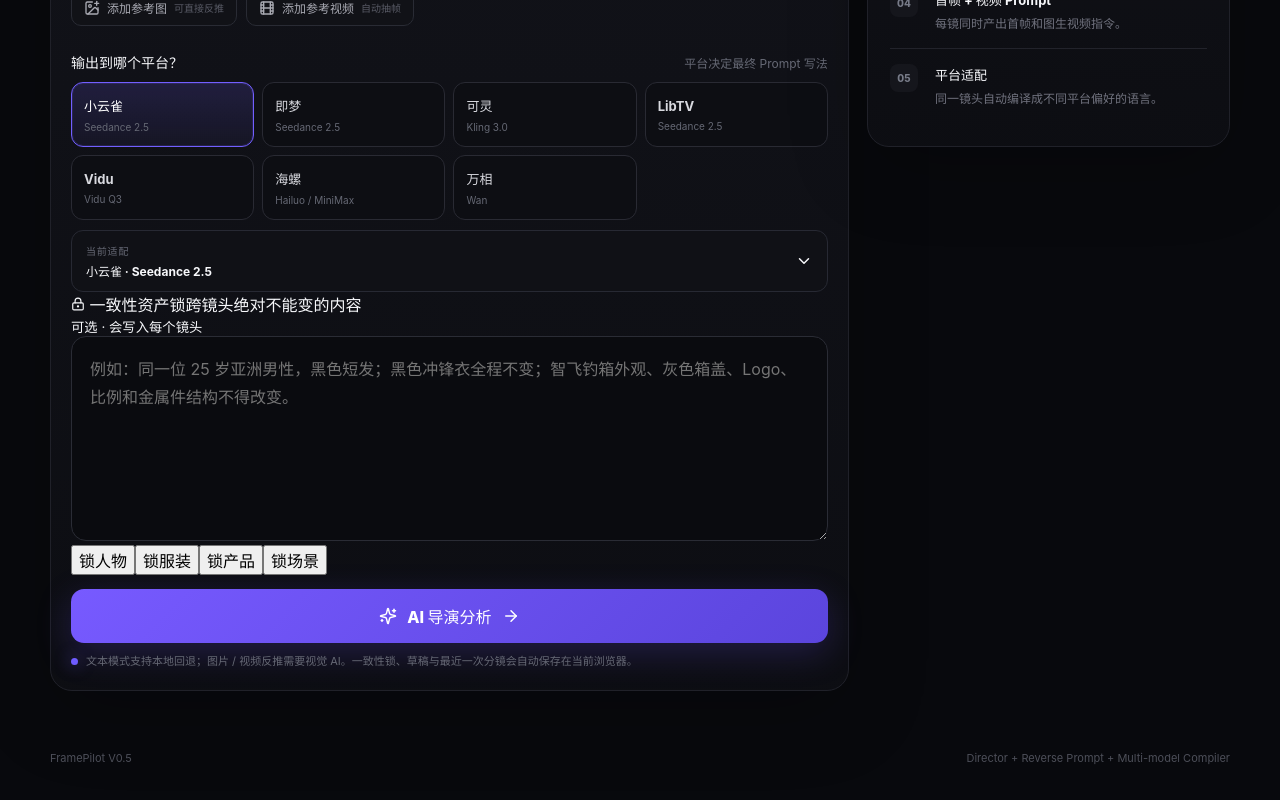
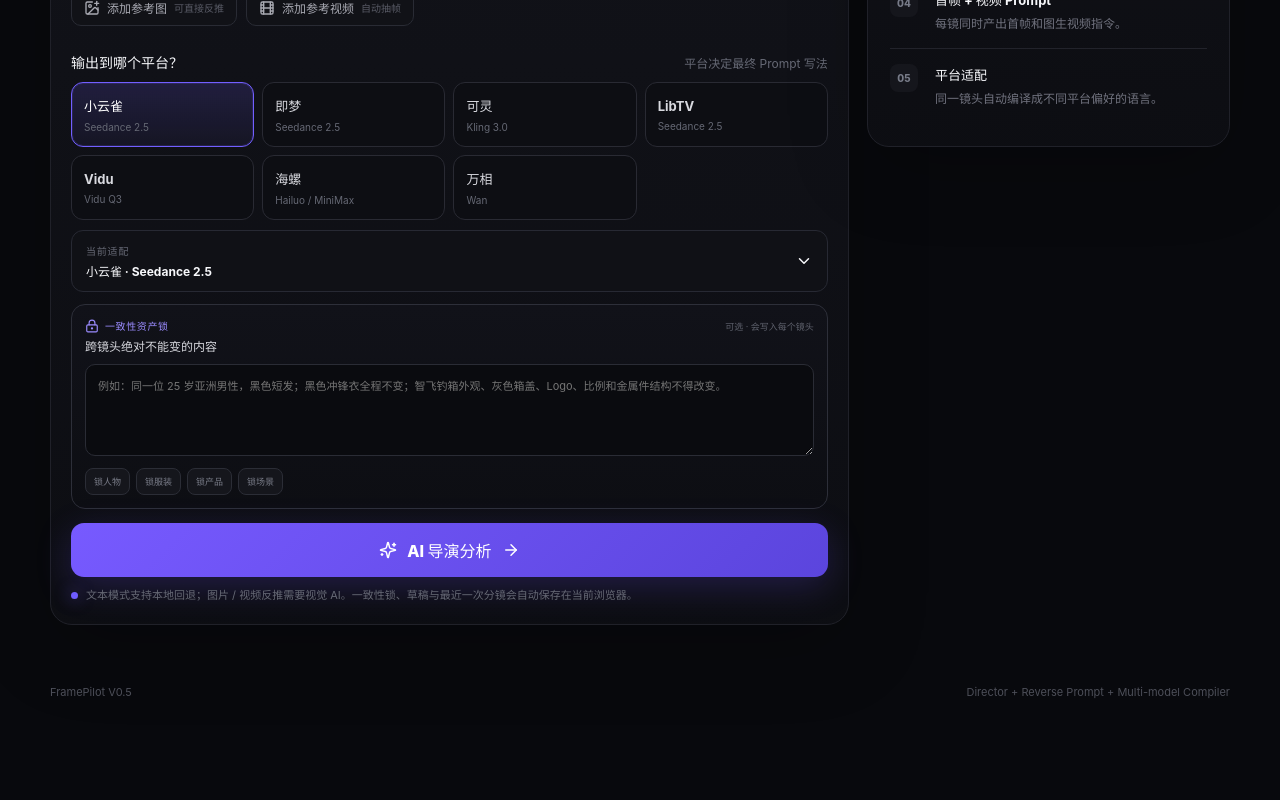
Before and after one commit to kk001-z/-, a React (Vite) app: page / in a window 1280 px wide. Shown: the part 846-1646 px from the top of the page. After the commit the page ends 1580 px from the top, so only its background shows below. Built offline with nearby package versions, Linux system fonts and the light colour scheme.

Commit message:
style(v0.5): add consistency lock panel

```diff
--- a/src/styles.css
+++ b/src/styles.css
@@ -454,3 +454,68 @@
     justify-content:flex-start;
   }
 }
+
+
+.consistency-lock {
+  margin-top:12px;
+  border:1px solid #2d2f39;
+  background:linear-gradient(180deg,#111219,#0d0e13);
+  border-radius:14px;
+  padding:13px;
+}
+.consistency-lock-head {
+  display:flex;
+  align-items:flex-start;
+  justify-content:space-between;
+  gap:12px;
+  margin-bottom:10px;
+}
+.consistency-lock-head span,
+.consistency-lock-head strong { display:block; }
+.consistency-lock-head span {
+  display:flex;
+  align-items:center;
+  gap:6px;
+  color:#9b8cff;
+  font-size:10px;
+  font-weight:800;
+  text-transform:uppercase;
+  letter-spacing:.06em;
+  margin-bottom:4px;
+}
+.consistency-lock-head strong {
+  color:#d5d6dc;
+  font-size:12px;
+}
+.consistency-lock-head small {
+  color:#5f626d;
+  font-size:9px;
+  padding-top:2px;
+}
+.consistency-lock textarea {
+  min-height:92px;
+  padding:12px;
+  border-radius:10px;
+  font-size:11px;
+  line-height:1.65;
+}
+.lock-presets {
+  display:flex;
+  flex-wrap:wrap;
+  gap:6px;
+  margin-top:8px;
+}
+.lock-presets button {
+  border:1px solid #2b2d36;
+  background:#15161c;
+  color:#797c88;
+  border-radius:8px;
+  padding:6px 8px;
+  font-size:9px;
+  font-weight:700;
+}
+.lock-presets button:hover {
+  color:#b8b2e9;
+  border-color:#504774;
+  background:#181622;
+}
```
